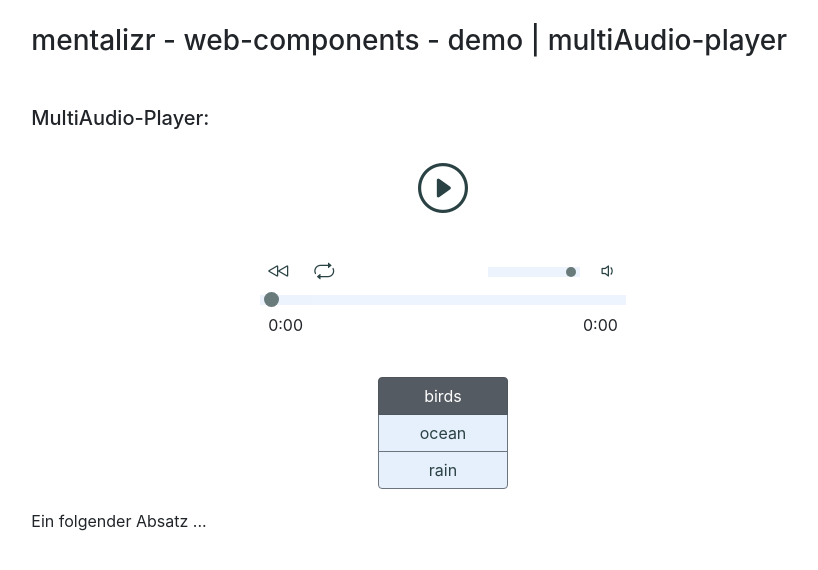
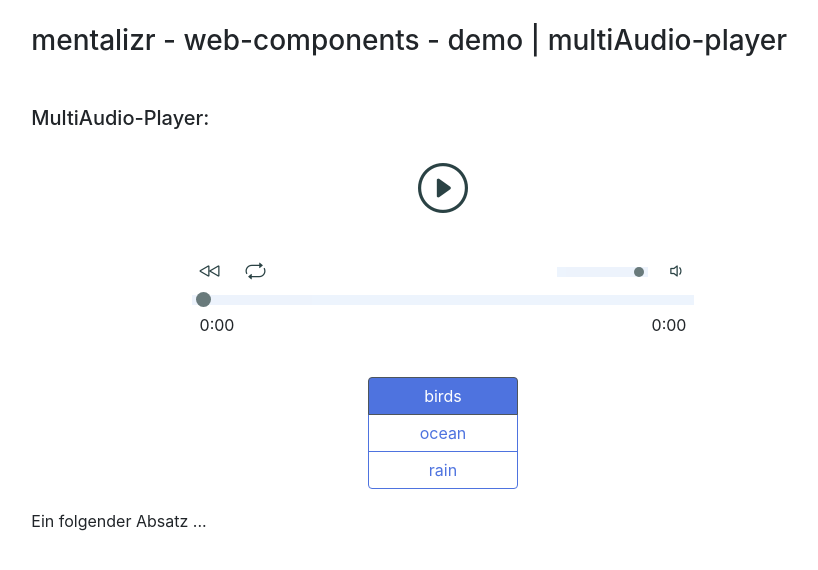
Before and after one commit to mentalizr/m7r-web-components, a website built with webpack: page html/demo-multiAudio.html in a window 1280 px wide. Shown: the whole page, without its empty margins (197-1015 px from the left). Built offline with nearby package versions, Linux system fonts and the light colour scheme.

Commit message:
webdesign improvements

```diff
--- a/css/m7r-web-components.css
+++ b/css/m7r-web-components.css
@@ -162,10 +162,6 @@
 
 /* MultiAudioPlayer */
 
-.defined-space {
-    width: 50%;
-}
-
 .m7r-ma-play-pause-button {
     color: #2a4244;
     font-size: 50px;
@@ -206,19 +202,21 @@
 }
 
 .m7r-ma-playlist button {
-    background-color: #e6effc;
-    color: #2a4244;
+    background-color: transparent;
+    border-color: #4e73df;
+    color: #4e73df;
     cursor: pointer;
+    min-width: 150px;
 }
 
 .m7r-ma-playlist button:hover {
-    background-color: #2a4244;
-    color: #e6effc;
+    background-color: #4e73df;
+    color: #fff;
 }
 
-.m7r-ma-playlist button.active {
-    background-color: #2a4244;
-    color: #e6effc;
+.m7r-ma-playlist button.active, .m7r-ma-playlist button:active {
+    background-color: #4e73df !important;
+    color: #fff;
 }
 
 .m7r-ma-volume-slider {
--- a/html/demo-multiAudio.html
+++ b/html/demo-multiAudio.html
@@ -20,7 +20,8 @@
 
             <p class="h5">MultiAudio-Player:</p>
 
-            <div id="ma1" class="m7r-ma defined-space container-lg mt-1 mb-1 d-flex flex-column">
+            <!-- div id="ma1" class="m7r-ma defined-space container-lg mt-1 mb-1 d-flex flex-column" -->
+            <div id="ma1" class="m7r-ma container-fluid col-lg-8 col-md-10 col-sm-12 col-xs-12 mt-1 mb-1 d-flex flex-column">
                 <div class="m7r-ma-toolbar p-1 d-flex flex-column align-items-center">
                     <i class="m7r-ma-play-pause-button bi-play-circle"></i>
                 </div>
@@ -44,9 +45,9 @@
                     </div>
                 </div>
                 <div role="group" class="m7r-ma-playlist btn-group-vertical p-3 align-items-center">
-                    <button class="m7r-ma-track-button btn btn-secondary w-25 active" data-source=".././media/whisper_birds.mp3" style="min-width: 130px;">birds</button>
-                    <button class="m7r-ma-track-button btn btn-secondary w-25" data-source=".././media/whisper_ocean.mp3" style="min-width: 130px;">ocean</button>
-                    <button class="m7r-ma-track-button btn btn-secondary w-25" data-source=".././media/whisper_rain.mp3" style="min-width: 130px;">rain</button>
+                    <button class="m7r-ma-track-button btn btn-secondary w-25 active" data-source=".././media/whisper_birds.mp3">birds</button>
+                    <button class="m7r-ma-track-button btn btn-secondary w-25" data-source=".././media/whisper_ocean.mp3">ocean</button>
+                    <button class="m7r-ma-track-button btn btn-secondary w-25" data-source=".././media/whisper_rain.mp3">rain</button>
                 </div>
             </div>
             <p>Ein folgender Absatz ...</p>
```
